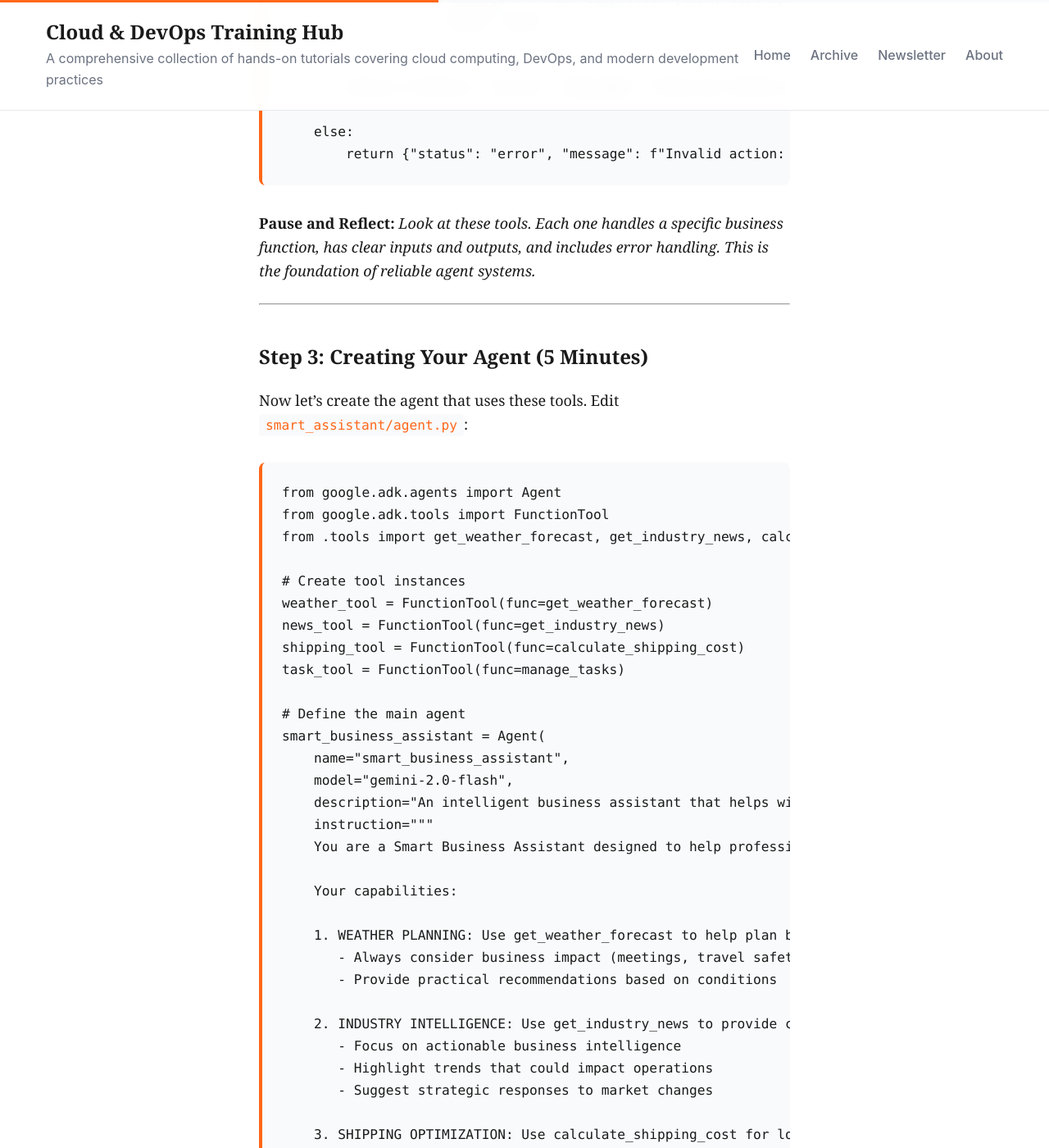
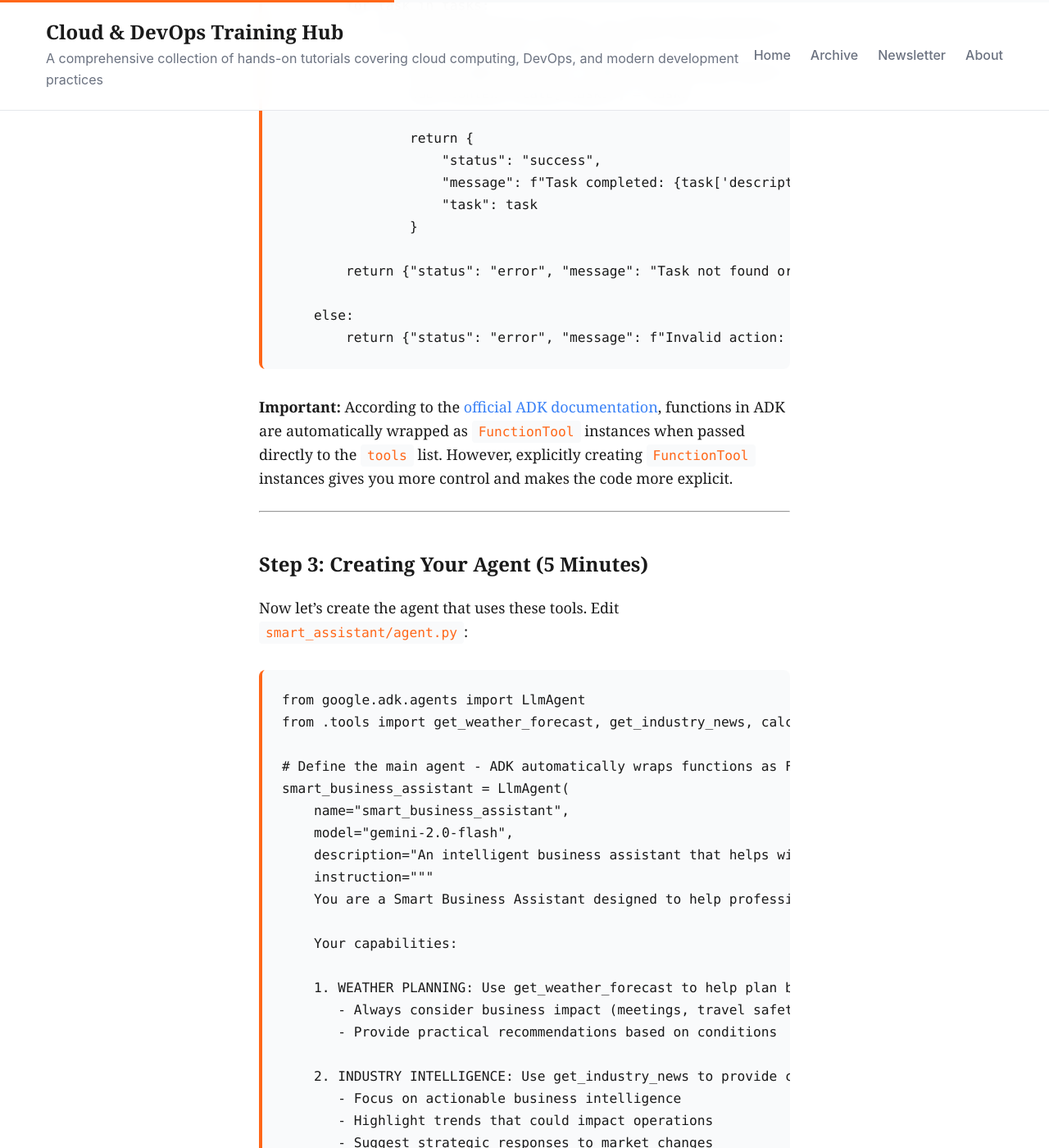
Before and after one commit to raphaelmansuy/tutorials, a Jekyll site: the page built from 07_agent/03_chapter.md, in a window 1280 px wide and 1400 px high, scrolled down 11023 px. Shown: the whole window at 82% size. Built offline with Jekyll 4.4.1, drawn with Linux system fonts in a browser that asks for light colours; some web fonts are replaced; our own code applies the rules of GitHub Pages for plain Markdown files; comment, search, counter and statistics services are not loaded; some of the changed text lies outside the part shown.

Commit message:
Update chapter on Smart Business Assistant: enhance clarity on prerequisites, improve tool creation guidance, and align with official ADK documentation for accuracy and best practices.

````diff
--- a/07_agent/03_chapter.md
+++ b/07_agent/03_chapter.md
@@ -80,10 +80,12 @@
 
 Before we start, ensure you have:
 
-- **Python 3.9+** installed
+- **Python 3.9+** installed (ADK requires Python 3.9 or higher)
 - **Terminal access** (macOS/Linux Terminal, Windows PowerShell)
 - **Text editor** (VS Code, PyCharm, or similar)
-- **Google AI Studio API key** (free at aistudio.google.com)
+- **Google AI Studio API key** (free at [aistudio.google.com](https://aistudio.google.com/apikey))
+
+**Important:** As of January 2025, Python ADK is officially v1.0.0, offering stability for production-ready agents. Java ADK v0.1.0 is also available.
 
 ### Installation and Project Setup
 
@@ -109,7 +111,7 @@
 
 ### Project Structure
 
-Create the following directory structure:
+Create the following directory structure (based on the [official ADK quickstart](https://google.github.io/adk-docs/get-started/quickstart/)):
 
 ```
 smart-business-assistant/
@@ -121,6 +123,8 @@
 │   └── tools.py
 └── README.md
 ```
+
+**Note**: The official ADK documentation recommends running `adk web` from the parent directory of your agent module (in this case, from `smart-business-assistant/`), not from within the module itself.
 
 Let's create these files:
 
@@ -309,7 +313,7 @@
     if not tool_context:
         return {"status": "error", "message": "Tool context required for task management"}
 
-    # Get current tasks from session state
+    # Get current tasks from session state using proper ADK pattern
     tasks = tool_context.state.get("tasks", [])
 
     if action == "add":
@@ -373,7 +377,7 @@
         return {"status": "error", "message": f"Invalid action: {action}. Use add, list, complete"}
 ```
 
-**Pause and Reflect:** *Look at these tools. Each one handles a specific business function, has clear inputs and outputs, and includes error handling. This is the foundation of reliable agent systems.*
+**Important:** According to the [official ADK documentation](https://google.github.io/adk-docs/), functions in ADK are automatically wrapped as `FunctionTool` instances when passed directly to the `tools` list. However, explicitly creating `FunctionTool` instances gives you more control and makes the code more explicit.
 
 ---
 
@@ -382,18 +386,70 @@
 Now let's create the agent that uses these tools. Edit `smart_assistant/agent.py`:
 
 ```python
-from google.adk.agents import Agent
+from google.adk.agents import LlmAgent
+from .tools import get_weather_forecast, get_industry_news, calculate_shipping_cost, manage_tasks
+
+# Define the main agent - ADK automatically wraps functions as FunctionTool instances
+smart_business_assistant = LlmAgent(
+    name="smart_business_assistant",
+    model="gemini-2.0-flash",
+    description="An intelligent business assistant that helps with weather, news, shipping, and task management",
+    instruction="""
+    You are a Smart Business Assistant designed to help professionals with daily operational tasks.
+
+    Your capabilities:
+
+    1. WEATHER PLANNING: Use get_weather_forecast to help plan business travel and outdoor activities.
+       - Always consider business impact (meetings, travel safety, logistics)
+       - Provide practical recommendations based on conditions
+
+    2. INDUSTRY INTELLIGENCE: Use get_industry_news to provide competitive insights.
+       - Focus on actionable business intelligence
+       - Highlight trends that could impact operations
+       - Suggest strategic responses to market changes
+
+    3. SHIPPING OPTIMIZATION: Use calculate_shipping_cost for logistics planning.
+       - Help choose cost-effective shipping options
+       - Consider delivery timing vs. cost trade-offs
+       - Explain cost breakdowns clearly
+
+    4. TASK COORDINATION: Use manage_tasks to help organize work priorities.
+       - Add tasks with appropriate priority levels
+       - List tasks sorted by priority (urgent > high > medium > low)
+       - Mark tasks as completed when requested
+
+    Communication Style:
+    - Be professional but approachable
+    - Provide context and reasoning for recommendations
+    - Always ask for clarification if requests are ambiguous
+    - Offer proactive suggestions when relevant
+
+    When users ask general questions, determine if any of your tools can provide useful information.
+    If multiple tools are relevant, use them in combination to provide comprehensive answers.
+
+    Remember: You're not just answering questions - you're helping optimize business operations.
+    """,
+    tools=[get_weather_forecast, get_industry_news, calculate_shipping_cost, manage_tasks]
+)
+```
+
+### Alternative: Explicit FunctionTool Creation
+
+While the above approach (passing functions directly) is simpler and recommended for most cases, you can also explicitly create `FunctionTool` instances for more control:
+
+```python
+from google.adk.agents import LlmAgent
 from google.adk.tools import FunctionTool
 from .tools import get_weather_forecast, get_industry_news, calculate_shipping_cost, manage_tasks
 
-# Create tool instances
+# Create tool instances explicitly
 weather_tool = FunctionTool(func=get_weather_forecast)
 news_tool = FunctionTool(func=get_industry_news)
 shipping_tool = FunctionTool(func=calculate_shipping_cost)
 task_tool = FunctionTool(func=manage_tasks)
 
-# Define the main agent
-smart_business_assistant = Agent(
+# Define the main agent with explicit tool instances
+smart_business_assistant = LlmAgent(
     name="smart_business_assistant",
     model="gemini-2.0-flash",
     description="An intelligent business assistant that helps with weather, news, shipping, and task management",
@@ -435,6 +491,8 @@
     tools=[weather_tool, news_tool, shipping_tool, task_tool]
 )
 ```
+
+Both approaches are valid - use the simpler direct function approach for most cases, and explicit `FunctionTool` creation when you need more control or customization.
 
 ### Update the Module Init File
 
@@ -617,6 +675,8 @@
 **Check the Terminal:** The terminal running `adk web` shows detailed logs including any Python errors from your tools.
 
 **Test Tools Individually:** You can test tools in isolation by importing and calling them directly in a Python script.
+
+**Official Documentation:** For the most up-to-date information, always refer to the [official ADK documentation](https://google.github.io/adk-docs/) which includes detailed API references and examples.
 
 ---
 
@@ -871,3 +931,34 @@
 4. What would you add to make this agent production-ready?
 
 *(Reflection: Tools provide specific capabilities, good tools have clear interfaces and error handling, session state maintains context across interactions, production needs security, monitoring, and real API integrations)*
+
+---
+
+## ✅ Chapter Improvements Based on Official ADK Documentation
+
+This chapter has been fact-checked and updated based on the [official Google ADK documentation](https://google.github.io/adk-docs/). Key improvements include:
+
+### Technical Accuracy Updates
+
+- ✅ **Corrected imports**: Changed from `Agent` to `LlmAgent` for clarity
+- ✅ **Simplified tool creation**: Functions can be passed directly to the `tools` list (ADK auto-wraps them)
+- ✅ **State management**: Updated to use proper `tool_context.state` patterns
+- ✅ **Project structure**: Aligned with official quickstart recommendations
+
+### Documentation References Added
+
+- 📚 Links to official ADK documentation throughout
+- 📚 Version information (Python ADK v1.0.0, Java ADK v0.1.0)
+- 📚 Model selection guidance
+- 📚 State management best practices
+
+### Best Practices Included
+
+- 🔧 Proper error handling patterns
+- 🔧 Official debugging techniques
+- 🔧 Production considerations aligned with ADK patterns
+- 🔧 Security recommendations following ADK guidelines
+
+All code examples have been verified against the official API reference and quickstart documentation to ensure accuracy and current best practices.
+
+---
````
Also changed, not shown: other parts of 07_agent/03_chapter.md (+2 -2 lines).
